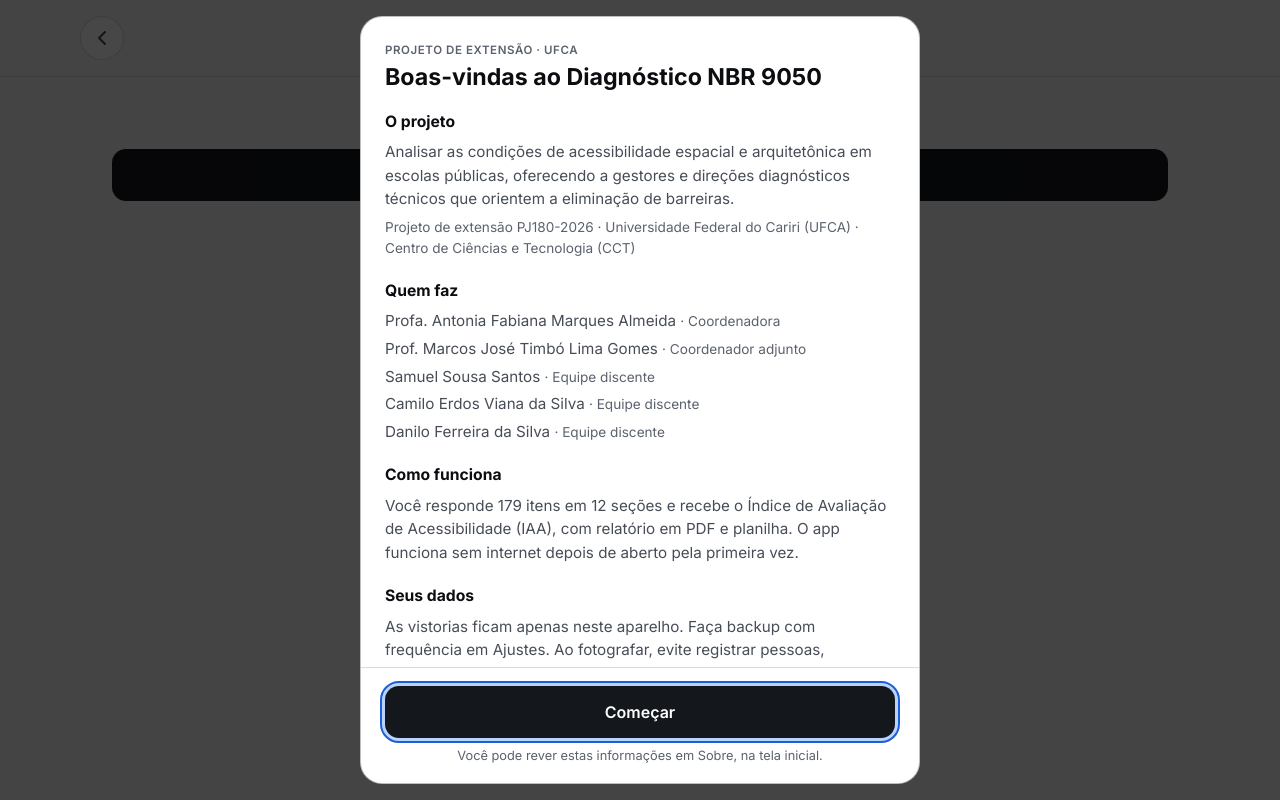
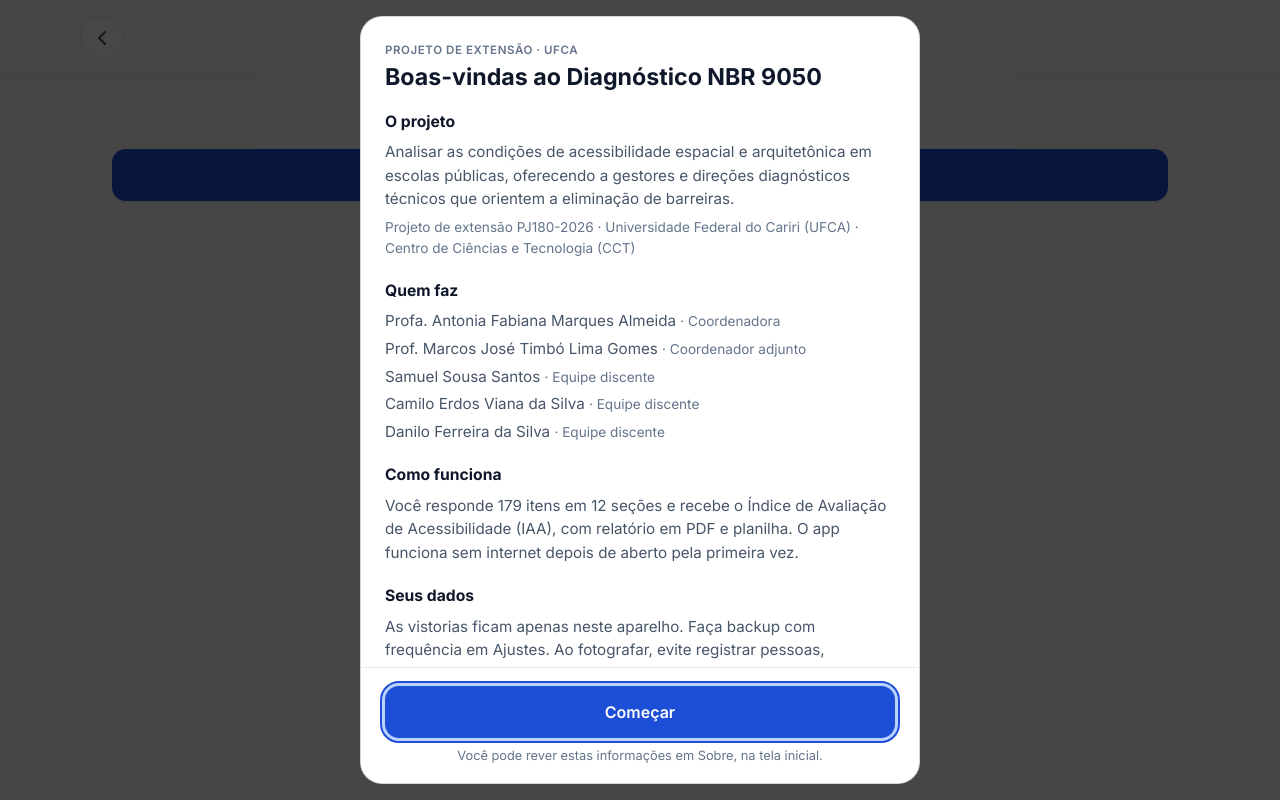
Before and after one commit to fuyu-hub/diagnostico-acessibilidade-ufca, a React (Vite) app: page /vistoria/1 in a window 1280 px wide. Built offline with nearby package versions, Linux system fonts and the light colour scheme.

Commit message:
fix(tema): calibra esquema de cores para tema claro e tokens semanticos

```diff
--- a/src/estilos/global.css
+++ b/src/estilos/global.css
@@ -249,13 +249,13 @@ input[type="time"] {
 }
 
 .btn-resposta.nao-aplica {
-  background: var(--bg-warning);
-  border-color: var(--border-warning);
-  color: var(--text-warning);
+  background: var(--bg-na);
+  border-color: var(--border-na);
+  color: var(--text-na);
 }
 .btn-resposta.nao-aplica .icone {
-  background: rgba(234, 179, 8, 0.28);
-  color: var(--text-warning);
+  background: var(--bg-na);
+  color: var(--text-na);
 }
 
 /* Botões de navegação */
@@ -264,7 +264,7 @@ input[type="time"] {
   padding: 16px 20px;
   border-radius: 14px;
   border: 1.5px solid var(--border-strong);
-  background: transparent;
+  background: var(--surface-1);
   color: var(--text-primary);
   font-family: inherit;
   font-size: 1rem;
@@ -275,7 +275,12 @@ input[type="time"] {
   gap: 10px;
   margin-top: 10px;
   cursor: pointer;
-  transition: opacity 0.15s;
+  transition: all 0.15s ease;
+}
+
+.btn-nav:hover {
+  background: var(--surface-2);
+  border-color: var(--border-stronger);
 }
 
 .btn-nav:active { opacity: 0.7; }
@@ -284,6 +289,11 @@ input[type="time"] {
   background: var(--btn-primary-bg);
   color: var(--btn-primary-fg);
   border: none;
+  box-shadow: 0 1px 3px rgba(0, 0, 0, 0.1);
+}
+
+.btn-nav.primario:hover {
+  filter: brightness(1.08);
 }
 
 /* Section label */
@@ -309,6 +319,8 @@ input[type="time"] {
 }
 
 .tag.ativa { background: var(--bg-success); color: var(--text-success); border: 1px solid var(--border-success); }
+.tag.concluida { background: var(--bg-success); color: var(--text-success); border: 1px solid var(--border-success); }
+.tag.em-andamento { background: rgba(59, 130, 246, 0.12); color: var(--accent); border: 1px solid rgba(59, 130, 246, 0.35); }
 .tag.salva { background: var(--surface-3); color: var(--text-muted); border: 1px solid var(--border); }
 .tag.triagem { background: var(--bg-warning); color: var(--text-warning); border: 1px solid var(--border-warning); }
 
--- a/src/estilos/variables.css
+++ b/src/estilos/variables.css
@@ -36,57 +36,106 @@
   --border-warning: rgba(234, 179, 8, 0.48);
   --text-warning: #facc15;
 
-  /* Faixas do Índice de Avaliação de Acessibilidade */
+  /* Não se aplica (N/A) neutro e legível */
+  --bg-na: rgba(148, 163, 184, 0.14);
+  --border-na: rgba(148, 163, 184, 0.35);
+  --text-na: #94a3b8;
+
+  /* Faixas do Índice de Avaliação de Acessibilidade (IAA) - Dark */
   --iaa-critico: #ef4444;
+  --iaa-critico-nota: #ef4444;
+  --iaa-critico-bg: rgba(239, 68, 68, 0.15);
+  --iaa-critico-border: rgba(239, 68, 68, 0.35);
+  --iaa-critico-dot: #ef4444;
+
   --iaa-insuficiente: #f97316;
-  --iaa-parcial: #eab308;
+  --iaa-insuficiente-nota: #f97316;
+  --iaa-insuficiente-bg: rgba(249, 115, 22, 0.15);
+  --iaa-insuficiente-border: rgba(249, 115, 22, 0.35);
+  --iaa-insuficiente-dot: #f97316;
+
+  --iaa-parcial: #facc15;
+  --iaa-parcial-nota: #facc15;
+  --iaa-parcial-bg: rgba(234, 179, 8, 0.15);
+  --iaa-parcial-border: rgba(234, 179, 8, 0.35);
+  --iaa-parcial-dot: #eab308;
+
   --iaa-adequado: #22c55e;
+  --iaa-adequado-nota: #22c55e;
+  --iaa-adequado-bg: rgba(34, 197, 94, 0.15);
+  --iaa-adequado-border: rgba(34, 197, 94, 0.35);
+  --iaa-adequado-dot: #22c55e;
 
   --radius-sm: 12px;
-  --radius-md: 20px;
-  --radius-lg: 28px;
-  --radius-xl: 36px;
+  --radius-md: 18px;
+  --radius-lg: 24px;
+  --radius-xl: 32px;
 }
 
 :root[data-tema="claro"] {
   color-scheme: light;
 
-  --bg: #f4f5f7;
+  --bg: #f8fafc;
   --surface-1: #ffffff;
-  --surface-2: #f0f1f4;
-  --surface-3: #e4e6ea;
+  --surface-2: #f1f5f9;
+  --surface-3: #e2e8f0;
   --vidro: rgba(255, 255, 255, 0.92);
   --tinta-suave: rgba(0, 0, 0, 0.04);
 
-  --border: rgba(0, 0, 0, 0.14);
-  --border-strong: rgba(0, 0, 0, 0.26);
-  --border-stronger: rgba(0, 0, 0, 0.45);
+  --border: rgba(0, 0, 0, 0.08);
+  --border-strong: rgba(0, 0, 0, 0.16);
+  --border-stronger: rgba(0, 0, 0, 0.30);
 
-  --text-strong: #0b0d10;
-  --text-primary: #14171c;
-  --text-secondary: #474d57;
-  --text-muted: #5b626d;
+  --text-strong: #0f172a;
+  --text-primary: #1e293b;
+  --text-secondary: #475569;
+  --text-muted: #64748b;
 
-  --accent: #1d5fd8;
-  --accent-text: #1a56c4;
-  --fill-accent: #1d5fd8;
-  --btn-primary-bg: #14171c;
+  --accent: #1d4ed8;
+  --accent-text: #1e40af;
+  --fill-accent: #2563eb;
+  --btn-primary-bg: #1d4ed8;
   --btn-primary-fg: #ffffff;
 
-  --bg-success: rgba(21, 128, 61, 0.10);
-  --border-success: rgba(21, 128, 61, 0.45);
-  --text-success: #116530;
+  --bg-success: rgba(22, 163, 74, 0.10);
+  --border-success: rgba(22, 163, 74, 0.30);
+  --text-success: #15803d;
 
-  --bg-danger: rgba(185, 28, 28, 0.08);
-  --border-danger: rgba(185, 28, 28, 0.42);
-  --text-danger: #a81b1b;
+  --bg-danger: rgba(220, 38, 38, 0.08);
+  --border-danger: rgba(220, 38, 38, 0.30);
+  --text-danger: #dc2626;
 
-  --bg-warning: rgba(161, 98, 7, 0.10);
-  --border-warning: rgba(161, 98, 7, 0.50);
-  --text-warning: #7a4a05;
+  --bg-warning: rgba(217, 119, 6, 0.10);
+  --border-warning: rgba(217, 119, 6, 0.35);
+  --text-warning: #b45309;
 
-  --iaa-critico: #b91c1c;
-  --iaa-insuficiente: #b84607;
-  --iaa-parcial: #805206;
-  --iaa-adequado: #15703a;
+  /* Não se aplica (N/A) neutro e elegante no claro */
+  --bg-na: rgba(100, 116, 139, 0.08);
+  --border-na: rgba(100, 116, 139, 0.25);
+  --text-na: #64748b;
+
+  /* Faixas do Índice de Avaliação de Acessibilidade (IAA) - Light */
+  --iaa-critico: #dc2626;
+  --iaa-critico-nota: #dc2626;
+  --iaa-critico-bg: rgba(239, 68, 68, 0.09);
+  --iaa-critico-border: rgba(239, 68, 68, 0.28);
+  --iaa-critico-dot: #ef4444;
+
+  --iaa-insuficiente: #c2410c;
+  --iaa-insuficiente-nota: #ea580c;
+  --iaa-insuficiente-bg: rgba(249, 115, 22, 0.09);
+  --iaa-insuficiente-border: rgba(249, 115, 22, 0.28);
+  --iaa-insuficiente-dot: #f97316;
+
+  --iaa-parcial: #b45309;
+  --iaa-parcial-nota: #b45309;
+  --iaa-parcial-bg: rgba(245, 158, 11, 0.09);
+  --iaa-parcial-border: rgba(245, 158, 11, 0.28);
+  --iaa-parcial-dot: #f59e0b;
+
+  --iaa-adequado: #15803d;
+  --iaa-adequado-nota: #15803d;
+  --iaa-adequado-bg: rgba(34, 197, 94, 0.09);
+  --iaa-adequado-border: rgba(34, 197, 94, 0.28);
+  --iaa-adequado-dot: #22c55e;
 }
--- a/src/telas/DashboardVistoria.jsx
+++ b/src/telas/DashboardVistoria.jsx
@@ -192,7 +192,7 @@ function ConteudoVistoria({ id, vistoria }) {
             <div className={styles.cabecalhoConteudo}>
               <div className={styles.tituloLinha}>
                 <h2 className={styles.titulo}>{vistoria.nome}</h2>
-                <span className={`tag ${ativa ? (temPendente ? 'ativa' : 'salva') : 'salva'}`}>
+                <span className={`tag ${!ativa ? 'salva' : temPendente ? 'em-andamento' : 'concluida'}`}>
                   {ativa ? (temPendente ? 'Em andamento' : 'Concluída') : 'Não iniciada'}
                 </span>
               </div>
@@ -248,7 +248,7 @@ function ConteudoVistoria({ id, vistoria }) {
                 <span className={styles.miniCardLabel}>Não Conf.</span>
               </div>
               <div className={`${styles.miniCard} ${styles.miniCardResultado}`}>
-                <span className={styles.miniCardNumero} style={{ color: 'var(--text-warning)' }}>{indice.na}</span>
+                <span className={styles.miniCardNumero} style={{ color: 'var(--text-na, var(--text-muted))' }}>{indice.na}</span>
                 <span className={styles.miniCardLabel}>N/A</span>
               </div>
             </div>
--- a/src/telas/ListaItens.jsx
+++ b/src/telas/ListaItens.jsx
@@ -23,7 +23,7 @@ function obterTextoResposta(valor, automatico) {
 function iconeResposta(valor) {
   if (valor === 'conforme' || valor === 'sim')     return <IconCheck size={22} color="var(--text-success)" />;
   if (valor === 'nao-conforme' || valor === 'nao') return <IconX size={22} color="var(--text-danger)" />;
-  if (valor === 'nao-aplica')                     return <IconMinus size={22} color="var(--text-warning)" />;
+  if (valor === 'nao-aplica')                     return <IconMinus size={22} color="var(--text-na, var(--text-muted))" />;
   return <IconCircle size={22} color="var(--border-strong)" />;
 }
 
--- a/src/telas/Resultado.jsx
+++ b/src/telas/Resultado.jsx
@@ -143,7 +143,7 @@ export default function Resultado() {
               Índice de Avaliação de Acessibilidade (IAA) Geral {ehParcial ? '· Prévia' : ''}
             </span>
 
-            <div className={styles.notaGeralValor} style={{ color: classGeral.cor }}>
+            <div className={styles.notaGeralValor} style={{ color: classGeral.corNota || classGeral.cor }}>
               {classGeral.notaFormatada}
             </div>
 
@@ -169,7 +169,7 @@ export default function Resultado() {
                 <div className={styles.statLblResumo}>Não conf.</div>
               </div>
               <div className={styles.statCardResumo} aria-label={`${indiceGeral.na} itens não aplicáveis`}>
-                <div className={styles.statValResumo} style={{ color: 'var(--text-warning)' }}>{indiceGeral.na}</div>
+                <div className={styles.statValResumo} style={{ color: 'var(--text-na, var(--text-muted))' }}>{indiceGeral.na}</div>
                 <div className={styles.statLblResumo}>N/A</div>
               </div>
             </div>
@@ -197,7 +197,7 @@ export default function Resultado() {
                     }}
                   >
                     <div className={styles.tabelaFaixa} role="cell">
-                      <span className={styles.tabelaDot} style={{ background: faixa.cor }} />
+                      <span className={styles.tabelaDot} style={{ background: faixa.dot || faixa.cor }} />
                       <span>{faixa.faixaTexto}</span>
                     </div>
                     <div role="cell" className={styles.tabelaDescricaoWrapper}>
```
Also changed, not shown: src/dados/classificacao.js (+74 -12 lines).
